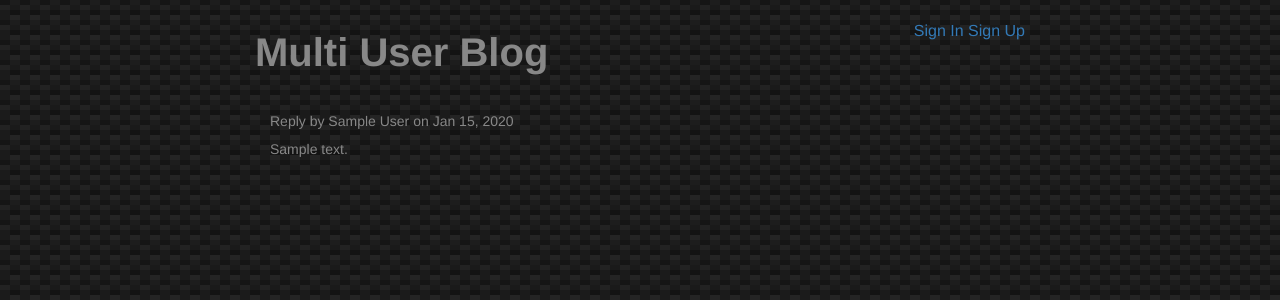
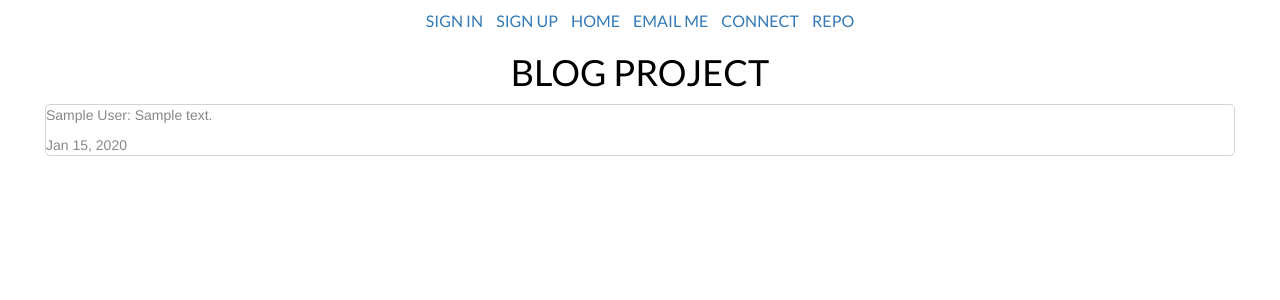
Before and after one commit to mlupin/fullstack-nanodegree-multi-user-blog, a Python web app: template templates/front.html in a window 1280 px wide. Shown: the top 300 px of the page. Run offline with Jinja, Linux system fonts and the light colour scheme; the template is opened without the code that fills it: most values are stand-ins (such as "Sample title", 1, 10 or a date in 2020); some libraries are stand-ins or nearby versions; some web fonts are replaced.

Commit message:
Update design

```diff
--- a/handlers/blogfront.py
+++ b/handlers/blogfront.py
@@ -8,7 +8,7 @@ class BlogFront(BlogHandler):
     def get(self):
         if self.user:
             posts = greetings = Post.all().order('-created')
-            comments = replies = Comment.all().order('-created')
+            comments = replies = Comment.all().order('created')
             self.render('front.html', posts=posts, comments=comments)
 
         else:
--- a/static/css/stylesheet.css
+++ b/static/css/stylesheet.css
@@ -1,21 +1,5 @@
-@import url(http://fonts.googleapis.com/css?family=Exo:100,200,400);
+@import url(http://fonts.googleapis.com/css?family=Lato:100,200,400);
 @import url(http://fonts.googleapis.com/css?family=Source+Sans+Pro:700,400,300);
-@import url(http://weloveiconfonts.com/api/?family=brandico|fontawesome);
-
-/* fontawesome */
-[class*="fontawesome-"]:before {
-    font-family: 'FontAwesome', sans-serif;
-    color: #777;
-    display: inline-block;
-    width: 1em;
-}
-
-.post-actions {
-    font-family: 'FontAwesome', sans-serif;
-    color: #888;
-    display: inline;
-    width: 1em;
-}
 
 * {
     -webkit-box-sizing: border-box;
@@ -26,50 +10,49 @@
 body {
     font-family: Helvetica, Arial, sans-serif;
     font-size: 14px;
-    background:
-      linear-gradient(27deg, #151515 5px, transparent 5px) 0 5px,
-      linear-gradient(207deg, #151515 5px, transparent 5px) 10px 0px,
-      linear-gradient(27deg, #222 5px, transparent 5px) 0px 10px,
-      linear-gradient(207deg, #222 5px, transparent 5px) 10px 5px,
-      linear-gradient(90deg, #1b1b1b 10px, transparent 10px),
-      linear-gradient(#1d1d1d 25%, #1a1a1a 25%, #1a1a1a 50%, transparent 50%, transparent 75%, #242424 75%, #242424);
-      background-color: #131313;
-      background-size: 20px 20px;
-    width: 800px;
+    background-color: white
+    max-width: 100%;
     margin: 0 auto;
     padding: 10px;
     color: #888;
 }
 
-
-h2 {
-    font-size: 24px;
-    font-weight: bold;
-    margin-bottom: 20px;
+header,
+.home {
+    text-transform: uppercase;
+    text-align: center;
+    font-family: 'Lato', sans-serif;
+    color: black;
 }
-
 .error {
     color: red;
 }
 
 .links {
     display: block;
-    color: #444;
     font-size: 16px;
-    text-align: right;
-    margin: 10px 0 10px 0;
-    text-decoration: none;
+}
+
+.links a {
+    padding: 5px;
+}
+
+.post-actions {
+    color: #888;
+    display: inline;
+    width: 1em;
 }
 .main-title {
     display: block;
-    color: #888;
+    color: black;
     font-size: 40px;
-    font-weight: bold;
-    text-align: left;
-    margin-bottom: 30px;
-    text-decoration: none;
 }
 
+.comment {
+    margin-top: 2px;
+    border: 1px solid lightgrey;
+    border-radius: 5px;
+}
 .post + .post {
     margin-top: 15px;
 }
@@ -208,19 +176,19 @@ h2 {
     width: 400px;
     height: 300px;
     background: transparent;
-    border: 1px solid rgba(255,255,255,0.6);
+    border: 1px solid lightgrey;
     border-radius: 2px;
-    color: #fff;
-    font-family: 'Exo', sans-serif;
+    color: darkgrey;
+    font-family: 'Lato', sans-serif;
     font-size: 16px;
     font-weight: 400;
     padding: 4px;
 }
 
 ::-webkit-input-placeholder{
-   color: rgba(255,255,255,0.6);
+   color: lightgrey;
 }
 
 ::-moz-input-placeholder{
-   color: rgba(255,255,255,0.6);
+   color: lightgrey;
 }
--- a/templates/base.html
+++ b/templates/base.html
@@ -9,7 +9,7 @@
   <link rel="stylesheet" href="/static/css/bootstrap.css">
   <link rel="stylesheet" href="/static/css/stylesheet.css">
   <link rel="stylesheet" href="http://weloveiconfonts.com/api/?family=zocial">
-  <link href="https://fonts.googleapis.com/css?family=Lato" rel="stylesheet">
+  <link href="https://fonts.googleapis.com/css?family=Lato|Open+Sans" rel="stylesheet">
 
   <script type="text/javascript" src="static/js/bootstrap.min.js"></script>
 </head>
@@ -21,25 +21,24 @@
 
     <header>
       <div class="row">
-        <div class="col-xs-8">
-          <h1><a href="/blog" class="main-title">Multi User Blog</a></h1>
-        </div>
-
-        <div class="links col-xs-4">
+        <div class="links col-xs-12">
           {% if user %}
+            <h4>Welcome {{user.name}}!</h4>
             <a href="/newpost">New Post</a>
             <a href="/signout">Sign Out</a>
+            <a href="/blog">Home</a>
           {% else %}
             <a href="/signin">Sign In</a>
             <a href="/signup">Sign Up</a>
+            <a href="/">Home</a>
           {% endif %}
+            <a href="mailto:lupinmarina@gmail.com" target="_blank" >Email Me</a>
+            <a href="https://www.linkedin.com/in/lupinmarina/" target="_blank">Connect</a>
+            <a href="https://github.com/mlupin" target="_blank">Repo</a>
+        </div>
 
-          <div id="fontawesome">
-            <a href="mailto:lupinmarina@gmail.com" target="_blank" class="fontawesome-envelope-alt"></a>
-            <a href="https://www.linkedin.com/in/lupinmarina/" target="_blank" class="fontawesome-linkedin"></a>
-            <a href="https://github.com/mlupin" target="_blank" class="fontawesome-github"></a>
-          </div>
-      </div>
+        <div class="main-title col-xs-12">
+          <h1>Blog Project</h1>
         </div>
       </div>
     </header>
--- a/templates/deletepost.html
+++ b/templates/deletepost.html
@@ -12,7 +12,7 @@
         <h5>Posted on: {{ post.created.strftime("%b %d, %Y") }}</h5>
         <article>{{ post.content | safe }}</article>
 
-        <input type="submit" value="Delete">
+        <input type="submit" value="Delete Post">
         <input type="submit" value="Cancel" onClick="window.history.back();">
 
       </form>
--- a/templates/front.html
+++ b/templates/front.html
@@ -2,8 +2,8 @@
 
 {% block content %}
 
-
-    {% for post in posts %}
+    <div class="post col-xs-12">
+        {% for post in posts %}
         {% if user %}
             {{ post.render(user.key().id()) | safe }}
 
@@ -27,26 +27,29 @@
         {% endif %}
 
 
-
-        {% for comment in comments %}
+        <div class="comments">
+            {% for comment in comments %}
             {% if post.key().id() == comment.post_id %}
-                <h5>Reply by {{ comment.author }} on {{ comment.created.strftime("%b %d, %Y")}}</h5>
-                <p>{{ comment.content}}</p>
-
-                <div>
-                    {% if user and user.key().id() == comment.user_id %}
-                        <div>
-                            <a href="/{{post.key().id()}}/{{user.key().id()}}/{{comment.key().id()}}/deletecomment">
-                            deletecomment</a>
-                        </div>
-                        <div>
-                            <a href="/{{post.key().id()}}/{{user.key().id()}}/{{comment.key().id()}}/editcomment">editcomment</a>
-                        </div>
-                    {% endif %}
+                <div class="comment">
+                    <p>{{ comment.author }}: {{ comment.content}}</p>
+                        {% if user.key().id() == comment.user_id %}
+                            <div class="comment-info">
+                                <a href="/{{post.key().id()}}/{{user.key().id()}}/{{comment.key().id()}}/deletecomment" class="fontawesome-trash" alt="Delete Comment">Delete
+                                </a> |
+                                <a href="/{{post.key().id()}}/{{user.key().id()}}/{{comment.key().id()}}/editcomment" class="fontawesome-pencil" alt="Edit Comment">Edit</a> |
+                                {{ comment.created.strftime("%b %d, %Y")}}
+                            </div>
+                        {% else %}
+                            {{ comment.created.strftime("%b %d, %Y")}}
+                        {% endif %}
                 </div>
             {% endif %}
         {% endfor %}
+        </div>
+
     {% endfor %}
+
+    </div>
 
 
 {% endblock %}
```
Also changed, not shown: other parts of static/css/stylesheet.css (+20 -35 lines), templates/addcomment.html (+2 -7 lines), templates/editcomment.html (+2 -8 lines), templates/editpost.html (+2 -9 lines), templates/home.html (+4 -8 lines), templates/newpost.html (+1 -7 lines), templates/signin-form.html (+1 -7 lines), templates/signup-form.html (+7 -11 lines), 2 other files.
